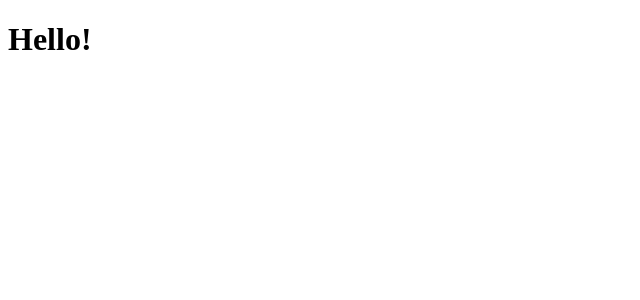
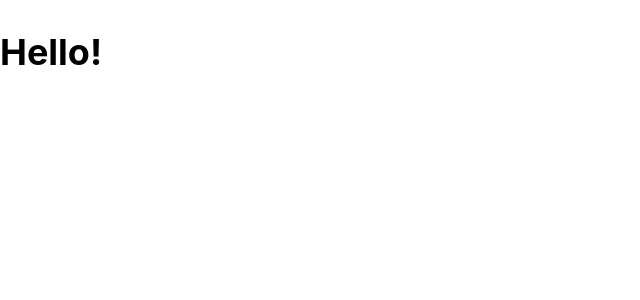
Before and after one commit to ryosuketter/personal-blog, a Next.js app: page / in a window 1280 px wide. Shown: the top 300 px of the page, without its empty margins (0-640 px from the left). Built offline with nearby package versions, Linux system fonts and the light colour scheme.

Commit message:
add: globalに適応されるscssを追加

```diff
--- a/src/pages/_app.tsx
+++ b/src/pages/_app.tsx
@@ -1,3 +1,5 @@
+import '../styles/global.scss'
+
 import type { AppProps } from 'next/app'
 
 function MyApp({ Component, pageProps }: AppProps) {
--- /dev/null
+++ b/src/styles/global.scss
@@ -0,0 +1,27 @@
+html,
+body {
+  padding: 0;
+  margin: 0;
+  font-family: -apple-system, BlinkMacSystemFont, Segoe UI, Roboto, Oxygen, Ubuntu, Cantarell, Fira Sans, Droid Sans,
+    Helvetica Neue, sans-serif;
+  line-height: 1.6;
+  font-size: 18px;
+}
+
+* {
+  box-sizing: border-box;
+}
+
+a {
+  color: #0070f3;
+  text-decoration: none;
+}
+
+a:hover {
+  text-decoration: underline;
+}
+
+img {
+  max-width: 100%;
+  display: block;
+}
```
